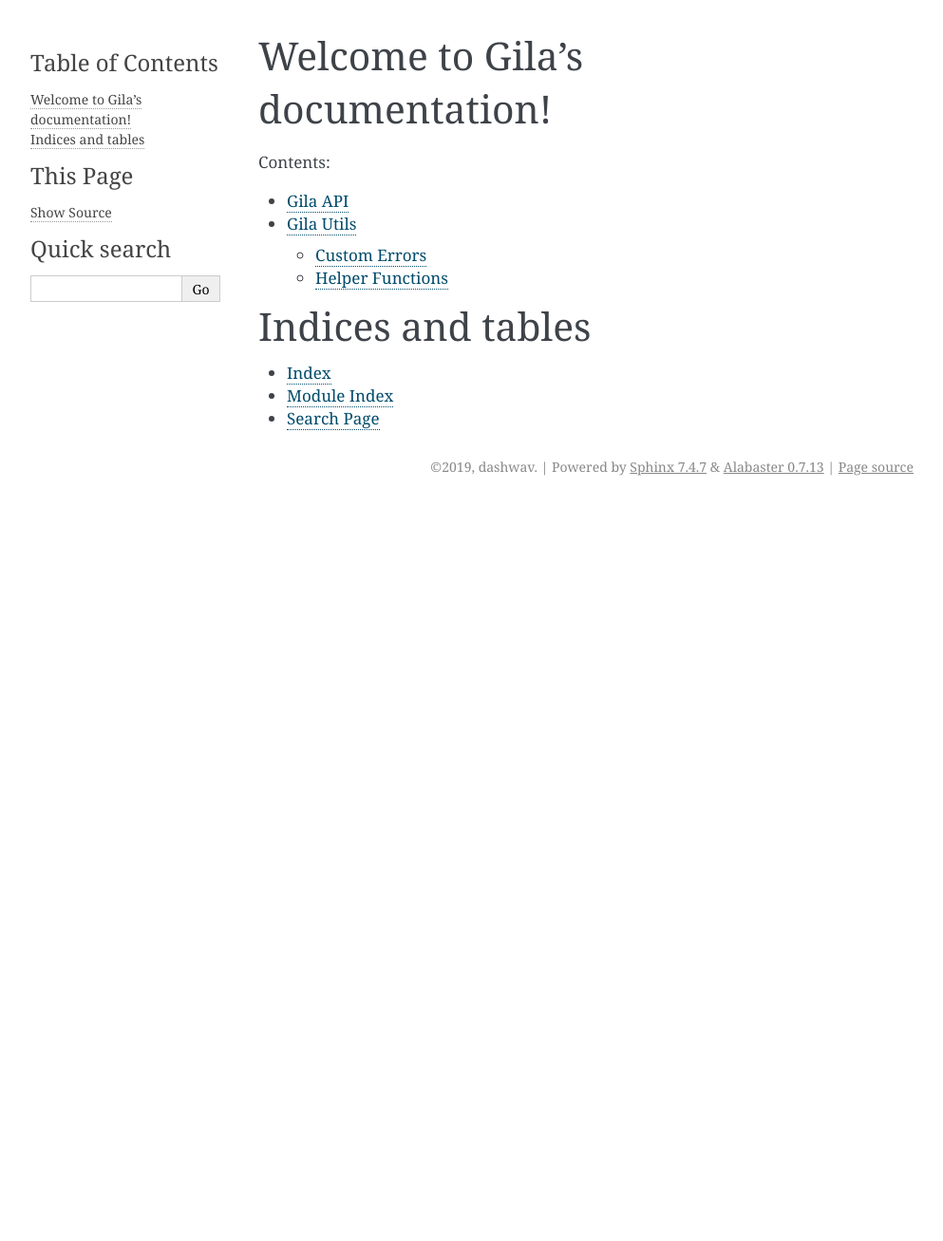
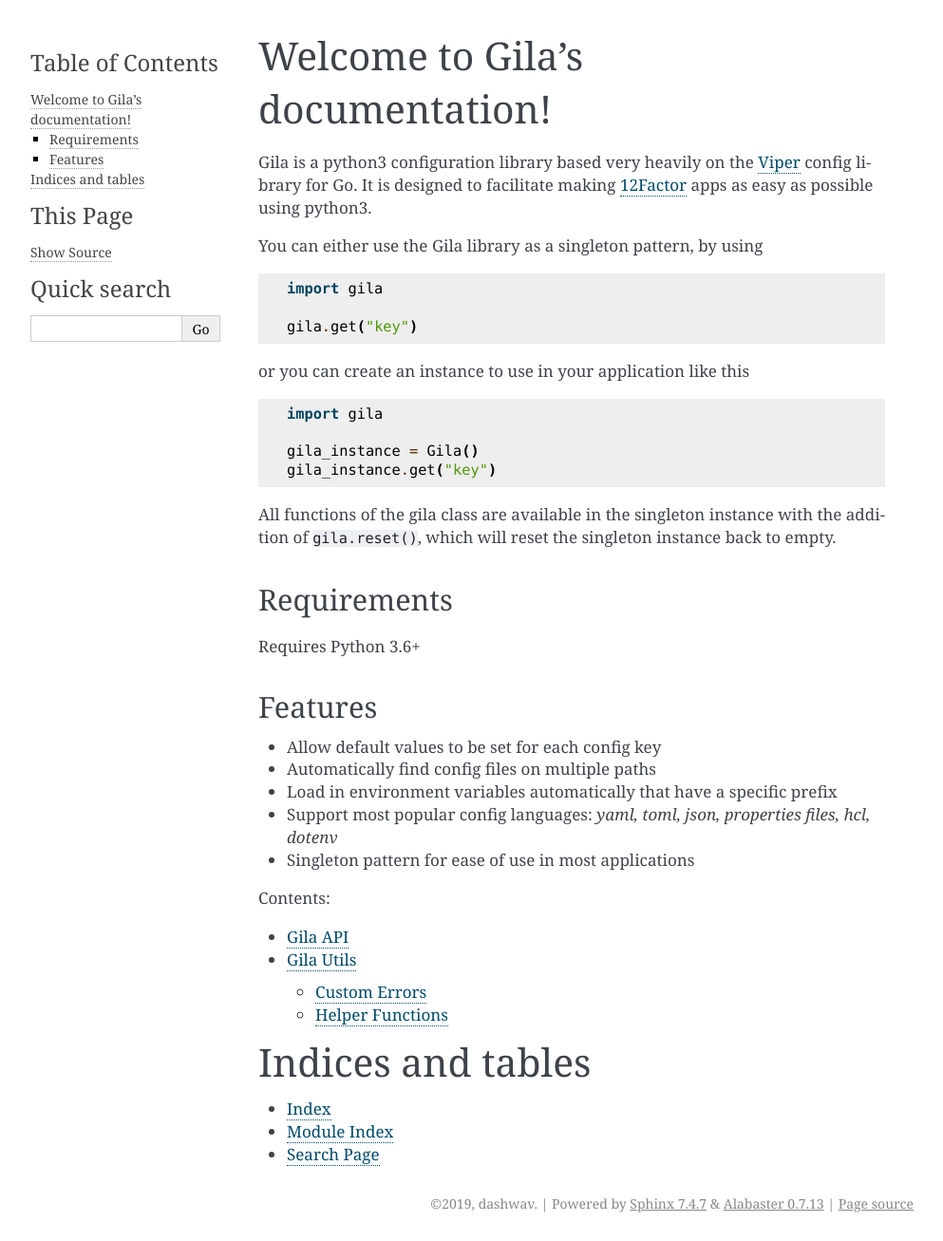
Before and after one commit to dashwav/gila, a Sphinx documentation site: the page built from docs/source/index.rst, in a window 1280 px wide. Shown: the whole page at 95% size, without its empty margins (148-1141 px from the left). Built offline with Sphinx 7.4.7, drawn with Linux system fonts in a browser that asks for light colours; before the commit the page ends 900 px from its top, so only the background shows below that.

Commit message:
Add more standard docs

```diff
--- a/docs/source/conf.py
+++ b/docs/source/conf.py
@@ -31,7 +31,8 @@ release = version
 # extensions coming with Sphinx (named 'sphinx.ext.*') or your custom
 # ones.
 extensions = [
-    'sphinx.ext.autodoc'
+    'sphinx.ext.autodoc',
+    'sphinx.ext.intersphinx',
 ]
 
 # Add any paths that contain templates here, relative to this directory.
@@ -40,7 +41,7 @@ templates_path = ['_templates']
 # List of patterns, relative to source directory, that match files and
 # directories to ignore when looking for source files.
 # This pattern also affects html_static_path and html_extra_path.
-exclude_patterns = ['api/yourpackage.rst']
+exclude_patterns = []
 
 add_module_names = False
 # -- Options for HTML output -------------------------------------------------
@@ -60,4 +61,4 @@ html_theme = 'alabaster'
 html_static_path = ['_static']
 
 # Example configuration for intersphinx: refer to the Python standard library.
-intersphinx_mapping = {'https://docs.python.org/3/': None}
+intersphinx_mapping = {'python': ('https://docs.python.org/3', None)}
--- a/docs/source/index.rst
+++ b/docs/source/index.rst
@@ -1,10 +1,46 @@
-.. Gila documentation master file, created by
-   sphinx-quickstart on Fri Nov  1 22:38:10 2019.
-   You can adapt this file completely to your liking, but it should at least
-   contain the root `toctree` directive.
-
 Welcome to Gila's documentation!
 ================================
+Gila is a python3 configuration library based very heavily on the
+Viper_ config library for Go. It is designed to facilitate making
+12Factor_ apps as easy as possible using python3.
+
+You can either use the Gila library as a singleton pattern, by using
+
+::
+
+    import gila
+
+    gila.get("key")
+
+or you can create an instance to use in your application like this
+
+::
+
+    import gila
+
+    gila_instance = Gila()
+    gila_instance.get("key")
+
+All functions of the gila class are available in the singleton instance
+with the addition of ``gila.reset()``, which will reset the singleton
+instance back to empty.
+
+.. _Viper: https://github.com/spf13/viper
+.. _12Factor: https://12factor.net/
+
+Requirements
+------------
+
+Requires Python 3.6+
+
+Features
+--------
+
+* Allow default values to be set for each config key
+* Automatically find config files on multiple paths
+* Load in environment variables automatically that have a specific prefix
+* Support most popular config languages: `yaml, toml, json, properties files, hcl, dotenv`
+* Singleton pattern for ease of use in most applications
 
 .. toctree::
    :maxdepth: 2
```
Also changed, not shown: docs/source/install.rst (added).
